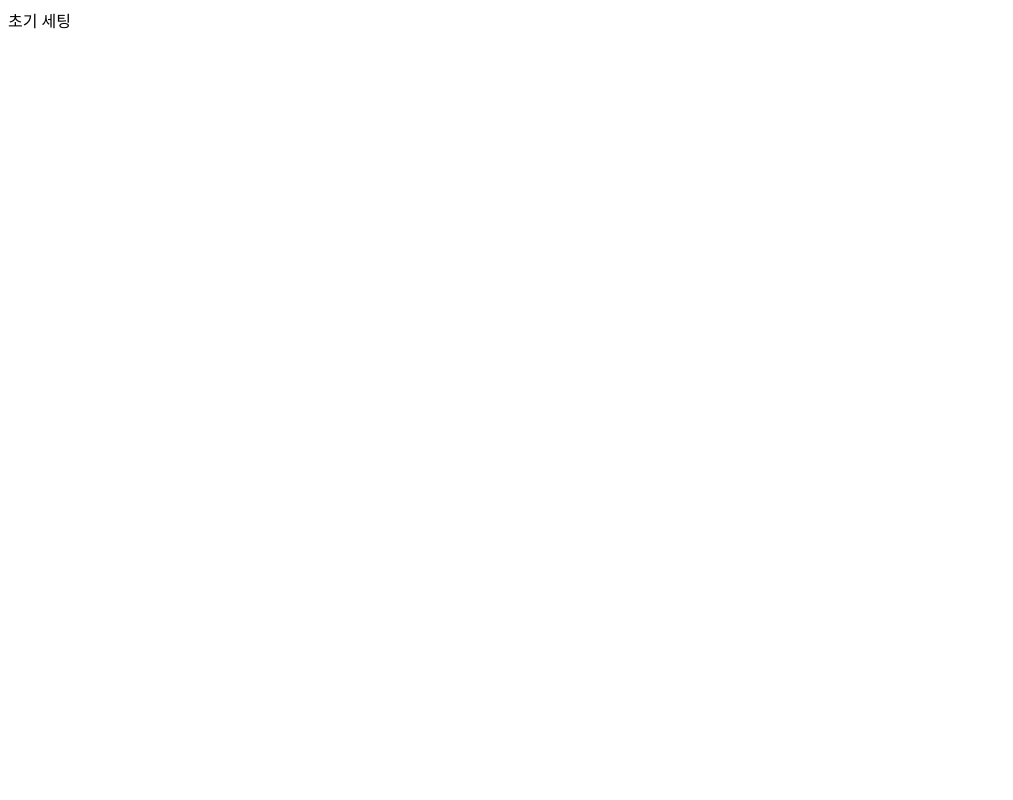
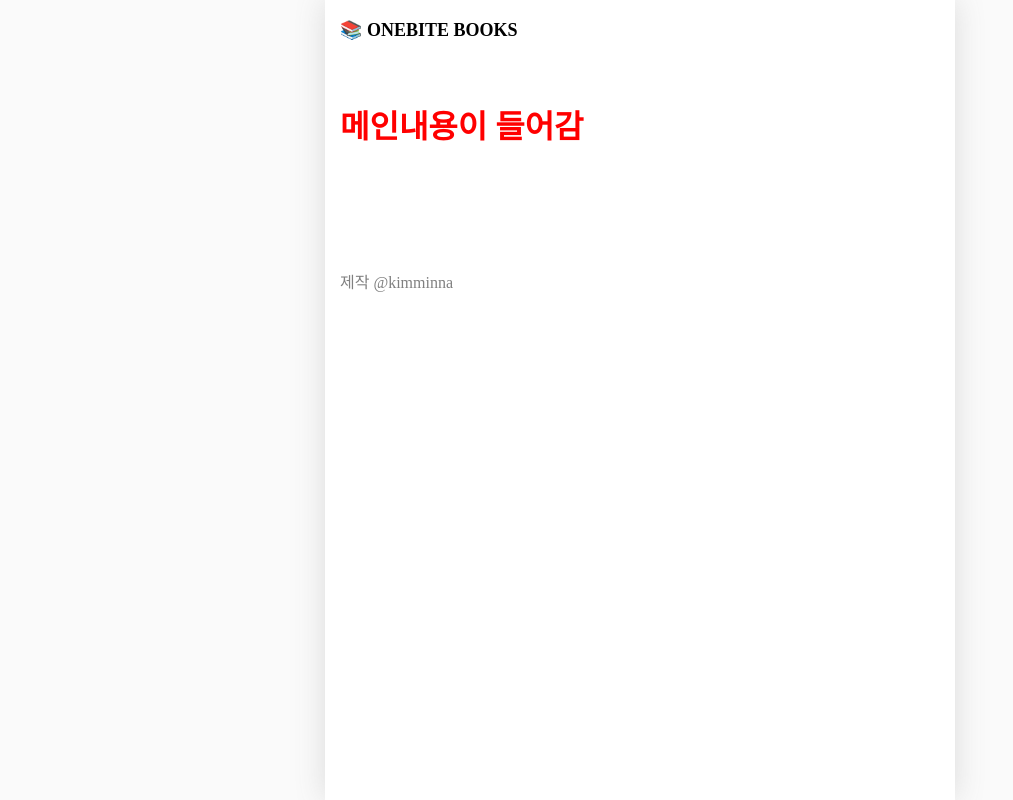
Before and after one commit to kimminna/book-project, a Next.js app: page / in a window 1280 px wide. Shown: the whole page, without its empty margins (0-1013 px from the left). Built offline with nearby package versions, Linux system fonts and the light colour scheme.

Commit message:
feat, style: 메인 페이지 기본 레이아웃, 스타일 설정

```diff
--- /dev/null
+++ b/src/components/global-layout.module.css
@@ -0,0 +1,30 @@
+.container {
+  background-color: white;
+  max-width: 600px;
+  min-height: 100vh;
+  margin: 0 auto;
+
+  box-shadow: rgba(100, 100, 100, 0.2) 0px 0px 29px 0px;
+  padding: 0px 15px;
+}
+
+.header {
+  height: 60px;
+  font-weight: bold;
+  font-size: 18px;
+  line-height: 60px;
+}
+
+.header > a {
+  color: black;
+  text-decoration: none;
+}
+
+.main {
+  padding-top: 20px;
+}
+
+.footer {
+  padding: 100px 0px;
+  color: gray;
+}
--- /dev/null
+++ b/src/components/global-layout.tsx
@@ -0,0 +1,15 @@
+import Link from "next/link";
+import { ReactNode } from "react";
+import style from "./global-layout.module.css";
+
+export default function GlobalLayout({ children }: { children: ReactNode }) {
+  return (
+    <div className={style.container}>
+      <header className={style.header}>
+        <Link href="/">📚 ONEBITE BOOKS</Link>
+      </header>
+      <main className={style.main}>{children}</main>
+      <footer className={style.footer}>제작 @kimminna</footer>
+    </div>
+  );
+}
--- a/src/pages/_app.tsx
+++ b/src/pages/_app.tsx
@@ -1,6 +1,11 @@
+import GlobalLayout from "@/components/global-layout";
 import "@/styles/globals.css";
 import type { AppProps } from "next/app";
 
 export default function App({ Component, pageProps }: AppProps) {
-  return <Component {...pageProps} />;
+  return (
+    <GlobalLayout>
+      <Component {...pageProps} />
+    </GlobalLayout>
+  );
 }
--- /dev/null
+++ b/src/pages/index.module.css
@@ -0,0 +1,3 @@
+.h1 {
+  color: red;
+}
--- a/src/pages/index.tsx
+++ b/src/pages/index.tsx
@@ -1,3 +1,5 @@
+import style from "./index.module.css";
+
 export default function Home() {
-  return <>초기 세팅</>;
+  return <h1 className={style.h1}>메인내용이 들어감</h1>;
 }
--- a/src/styles/globals.css
+++ b/src/styles/globals.css
@@ -0,0 +1,6 @@
+html,
+body {
+  margin: 0px;
+  padding: 0px;
+  background-color: rgb(250, 250, 250);
+}
```
Also changed, not shown: src/pages/book/[[...id]].tsx (added, +7 -0 lines), src/pages/search/index.tsx (added, +7 -0 lines).
